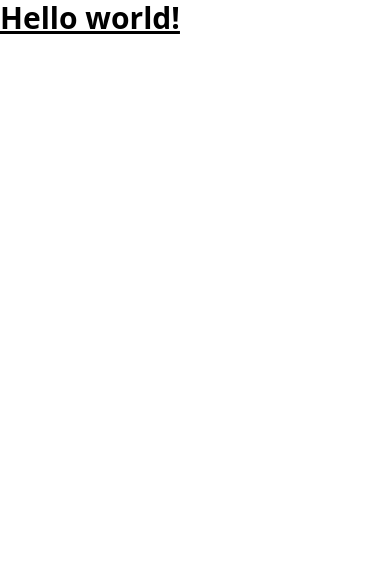
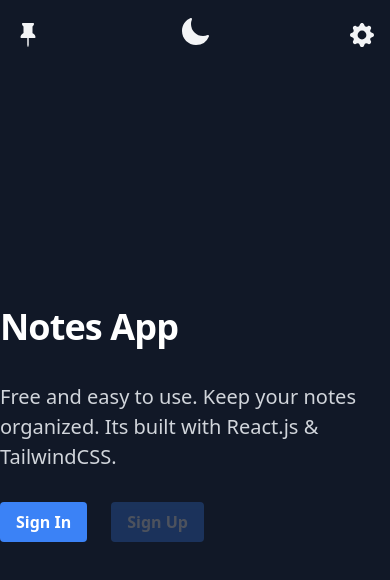
Before and after one commit to Sosasofia/notes-front, a React (Vite) app: page / in a window 390 px wide. Shown: the top 580 px of the page. Built offline with nearby package versions, Linux system fonts and the light colour scheme; no server answers.

Commit message:
Add protected routes

```diff
--- a/src/App.jsx
+++ b/src/App.jsx
@@ -1,11 +1,29 @@
-import React from "react";
+import { useSelector } from "react-redux";
+import { Routes, Route, Navigate } from "react-router-dom";
+import Header from "./components/Header";
+import ProtectedRoutes from "./components/ProtectedRoutes";
+import Notes from "./features/notes/Notes";
+import LoginForm from "./features/user/LoginForm";
+import Landing from "./pages/Landing";
+import Home from "./pages/Home";
 
 function App() {
+  const theme = useSelector((state) => state.theme);
+  const { currentUser } = useSelector((state) => state.login);
 
   return (
-    <h1 className="text-3xl font-bold underline">
-      Hello world!
-    </h1>
+    <div className={`h-screen w-screen static ${theme.darkMode && "dark"}`}>
+      <Header />
+
+      <Routes>
+        <Route element={currentUser ? <Navigate replace to="/home" /> : <Landing />} path="/" />
+        <Route element={<LoginForm />} path="/login" />
+        <Route element={<ProtectedRoutes user={currentUser} />}>
+          <Route element={<Home />} path="/home" />
+          <Route element={<Notes />} path="/notes" />
+        </Route>
+      </Routes>
+    </div>
   );
 }
 
--- /dev/null
+++ b/src/components/ProtectedRoutes.jsx
@@ -0,0 +1,9 @@
+import { Navigate, Outlet } from "react-router-dom";
+
+export default function ProtectedRoutes({ user, children }) {
+  if (!user) {
+    return <Navigate replace to="/" />;
+  }
+
+  return children ? children : <Outlet />;
+}
--- /dev/null
+++ b/src/pages/Landing.jsx
@@ -0,0 +1,45 @@
+import { useEffect } from "react";
+import { useSelector } from "react-redux";
+import { Navigate, useNavigate } from "react-router-dom";
+
+export default function Landing() {
+  const navigate = useNavigate();
+  const user = useSelector((state) => state.user);
+
+  const navigateToLogin = () => {
+    navigate("/login");
+  };
+
+  useEffect(() => {
+    if (user) {
+      <Navigate replace={true} to="/home" />;
+    }
+  });
+
+  return (
+    <div className="grid place-items-center w-full h-full bg-gray-200 dark:bg-gray-900">
+      <div className="max-w-2xl space-y-2.5">
+        <h1 className="text-4xl font-bold leading-snug tracking-tight text-gray-800 lg:text-4xl lg:leading-tight xl:text-6xl xl:leading-tight dark:text-white">
+          Notes App
+        </h1>
+        <p className="py-5 text-xl leading-normal text-gray-500 lg:text-xl xl:text-2xl dark:text-gray-300">
+          Free and easy to use. Keep your notes organized. Its built with React.js & TailwindCSS.
+        </p>
+        <div className="space-x-6">
+          <button
+            className="bg-blue-500 hover:bg-blue-700 text-white font-bold py-2 px-4 rounded focus:outline-none focus:shadow-outline"
+            type="submit"
+            onClick={navigateToLogin}>
+            Sign In
+          </button>
+          <button
+            disabled
+            className="bg-blue-500 hover:bg-blue-700 text-white font-bold py-2 px-4 rounded focus:outline-none focus:shadow-outline disabled:opacity-25"
+            type="submit">
+            Sign Up
+          </button>
+        </div>
+      </div>
+    </div>
+  );
+}
```
